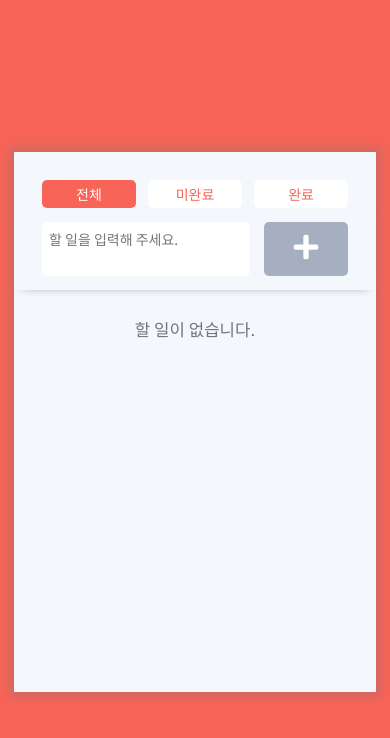
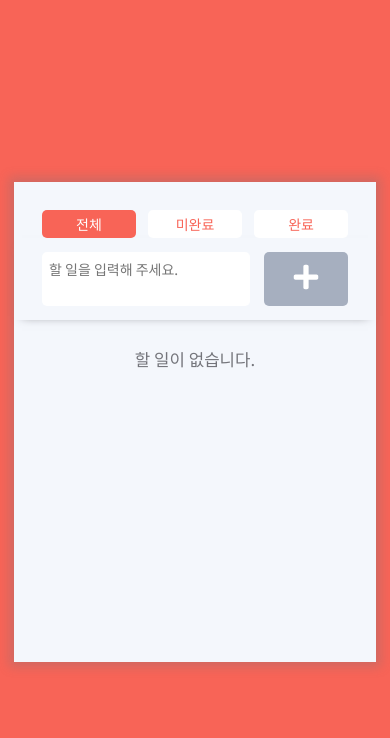
Before and after one commit to Seonghui/todo-list, a React (Create React App) app: page / in a window 390 px wide. Shown: the top 738 px of the page. Built offline with nearby package versions, Linux system fonts and the light colour scheme.

Commit message:
모바일 화면에서의 height 값 변경

```diff
--- a/src/sass/base/_common.scss
+++ b/src/sass/base/_common.scss
@@ -4,14 +4,14 @@ html,
 body {
   font-family: "Noto Sans KR", sans-serif;
   font-weight: $font-weight-regular;
-  font-size: 14px;
+  font-size: 16px;
   letter-spacing: 0;
   background-color: $primary-color;
   color: $base-color;
   line-height: 1.4;
 
-  @media #{$breakpoint-desktop} {
-    font-size: 16px;
+  @media #{$breakpoint-mobile} {
+    font-size: 14px;
   }
 }
 
--- a/src/sass/layout/_common.scss
+++ b/src/sass/layout/_common.scss
@@ -8,9 +8,13 @@
   @extend %center;
   max-width: 960px;
   width: calc(100% - 2rem);
-  height: 540px;
+  height: 640px;
   padding: 2rem 0;
   background-color: $gray-color-1;
   box-sizing: border-box;
   box-shadow: 0 0 10px 5px rgba($base-color, 0.3);
+
+  @media #{$breakpoint-mobile} {
+    height: 480px;
+  }
 }
```
